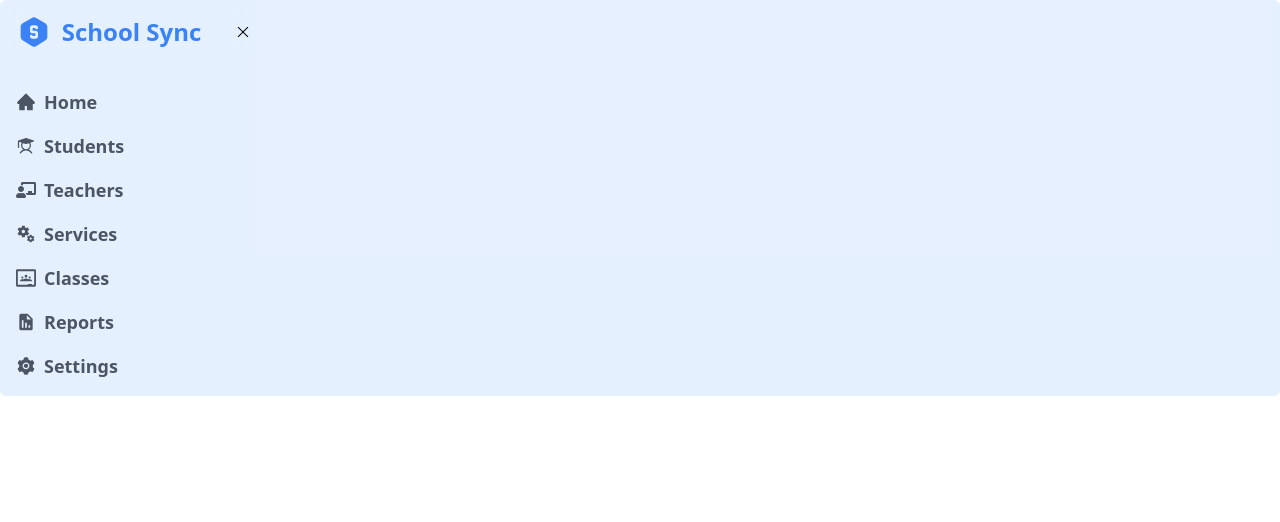
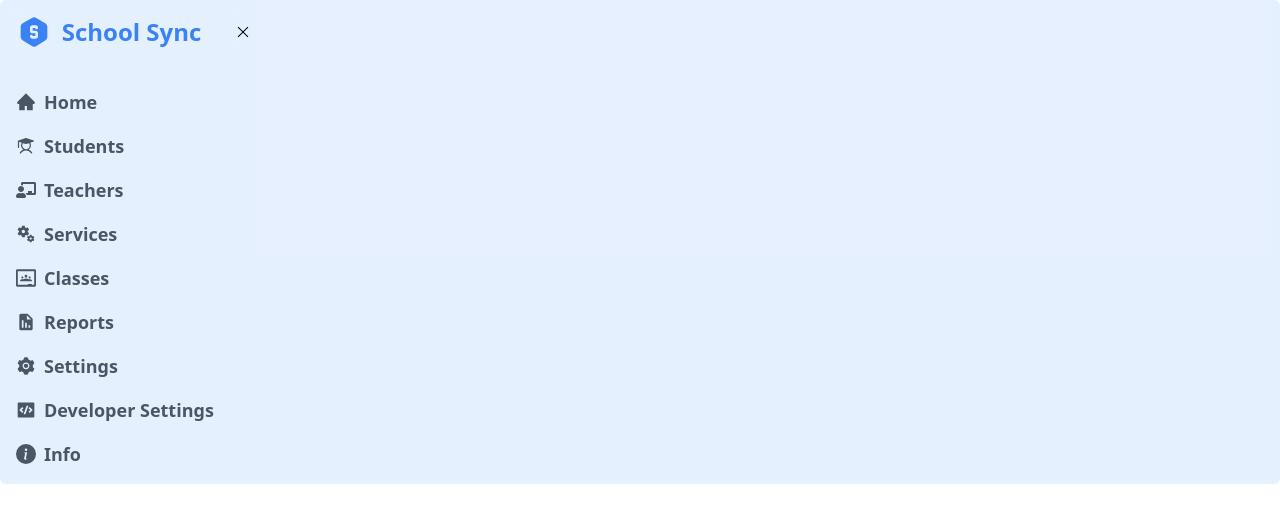
Before and after one commit to HARISHKUMAR023/SchoolMS, a React (Vite) app in the folder client/: page /side in a window 1280 px wide. Shown: the top 522 px of the page. Built offline with nearby package versions, Linux system fonts and the light colour scheme.

Commit message:
added Developer Settings and Info sections on left side bar

```diff
--- a/client/index.html
+++ b/client/index.html
@@ -2,7 +2,7 @@
 <html lang="en">
   <head>
     <meta charset="UTF-8" />
-    <link rel="icon" type="image/svg+xml" href="/white.svg" />
+    <link rel="icon" type="image/svg+xml" href="./" />
     <meta name="viewport" content="width=device-width, initial-scale=1.0" />
     <title>School Sync</title>
   </head>
--- a/client/src/components/UI/Student/StudentForm.tsx
+++ b/client/src/components/UI/Student/StudentForm.tsx
@@ -231,7 +231,7 @@ const StudentForm: React.FC = () => {
                   value={formData.class}
                   onChange={handleChange}
                   required
-                  className="cursor-pointer mt-1 p-2 block w-full bg-black/10 border-b border-gray-300 focus:border-b-black outline-none dark:bg-white/10  dark:focus:border-white"
+                  className="cursor-pointer mt-1 p-2 block w-full bg-black/10 border-b border-gray-300 focus:border-b-black outline-none dark:text-white dark:bg-white/10  dark:focus:border-white"
                 >
                   <option value="" className="dark:bg-darkbg1 dark:text-white">Select Class</option>
                   {classOptions.map((cls) => (
@@ -250,7 +250,7 @@ const StudentForm: React.FC = () => {
                   value={formData.section}
                   onChange={handleChange}
                   required
-                  className="cursor-pointer mt-1 p-2 block w-full border-b bg-black/10 border-gray-300 focus:border-b-black outline-none dark:bg-white/10  dark:focus:border-white"
+                  className="cursor-pointer mt-1 p-2 block w-full border-b bg-black/10 border-gray-300 focus:border-b-black outline-none dark:text-white dark:bg-white/10  dark:focus:border-white"
                 >
                   <option value="" className="dark:bg-darkbg1 dark:text-white">
                     Select Section
--- a/client/src/side/side.css
+++ b/client/src/side/side.css
@@ -20,6 +20,18 @@ body::-webkit-scrollbar-thumb {
   border-radius: 20px;       /* roundness of the scroll thumb */
   border: 3px solid orange;  /* creates padding around scroll thumb */
 }
+
+/* Add necessary styles for the flex layout */
+
+.overflow-y-auto {
+  display: flex;
+  flex-direction: column;
+}
+
+.flex-grow {
+  flex-grow: 1;
+}
+
 
 /* Ripple effect */
 /*
--- a/client/src/side/side.tsx
+++ b/client/src/side/side.tsx
@@ -8,6 +8,8 @@ import { MdOutlineMiscellaneousServices } from "react-icons/md";
 import { SiGoogleclassroom } from "react-icons/si";
 import { BiSolidReport } from "react-icons/bi";
 import { TbHexagonLetterSFilled } from "react-icons/tb";
+import { RiCodeBoxFill } from "react-icons/ri";
+import { BsFillInfoCircleFill } from "react-icons/bs";
 import './side.css';
 
 const Side = () => {
@@ -15,10 +17,6 @@ const Side = () => {
   const [activeSection, setActiveSection] = useState<string | null>(null);
   const [activeSubSection, setActiveSubSection] = useState<string | null>(null);
   const [rippleActive, setRippleActive] = useState(false);
-  // New states for individual section toggles
-  const [isSettingsOpen, setIsSettingsOpen] = useState(false);
-  const [isTeachersOpen, setIsTeachersOpen] = useState(false);
-  // Add more as needed for other sections
 
   const toggleSidebar = () => {
     setIsExpanded(!isExpanded);
@@ -30,12 +28,6 @@ const Side = () => {
     } else {
       setActiveSection(sectionId);
       setActiveSubSection(null); // Reset the sub-section when changing the main section
-      // Toggle individual section states
-      if (sectionId === 'settings') {
-        setIsSettingsOpen(!isSettingsOpen);
-      } else if (sectionId === 'teachers') {
-        setIsTeachersOpen(!isTeachersOpen);
-      }
     }
     setIsExpanded(true);
     setRippleActive(true);
@@ -93,7 +85,7 @@ const Side = () => {
       title: 'Classes',
       icon: <SiGoogleclassroom className={`w-5 h-5 ${activeSection === 'classes' ? 'text-blue-500  dark:text-white' : 'text-gray-600 text-lg dark:text-white/70'}`} />,
       subMenuItems: [
-        { name: 'My Students', link: 'my-students' }
+        { name: '• My Students', link: 'my-students' }
       ],
       roles: ['• admin', 'teacher', 'student'],
     },
@@ -120,47 +112,123 @@ const Side = () => {
     },
   ];
 
+  const developerSettings = [
+    {
+    title: 'Developer Settings',
+    icon: <RiCodeBoxFill className={`w-5 h-5 ${activeSection === 'developer settings' ? 'text-blue-500  dark:text-white' : 'text-gray-600 text-lg dark:text-white/70'}`} />,
+    subMenuItems: [
+      { name: '• Overview', link: 'user-overview' },
+      { name: '• Schedule', link: 'user-schedule' },
+      { name: '• Resources', link: 'add-class' },
+      { name: '• User Management', link: 'user-management' },
+      { name: '• Add User', link: 'add-user' },
+      { name: '• SchoolSM', link: 'student-class-section' },
+    ],
+    roles: ['admin'],
+  },
+  {
+    title: 'Info',
+    icon: <BsFillInfoCircleFill className={`w-5 h-5 ${activeSection === 'info' ? 'text-blue-500  dark:text-white' : 'text-gray-600 text-lg dark:text-white/70'}`} />,
+    subMenuItems: [
+      { name: '• Overview', link: 'user-overview' },
+      { name: '• Schedule', link: 'user-schedule' },
+      { name: '• Resources', link: 'add-class' },
+      { name: '• User Management', link: 'user-management' },
+      { name: '• Add User', link: 'add-user' },
+      { name: '• SchoolSM', link: 'student-class-section' },
+    ],
+    roles: ['admin'],
+  },
+];
+
   return (
     <div className="overflow-y-auto overflow-x-hidden h-full rounded-md bg-primary/70 dark:bg-darkbg1">
-      <div className={`h-auto ${isExpanded ? 'w-64' : 'w-28'} rounded-md transition-all duration-300`}>
-        <div className="h-full  rounded-md">
-          <div id='top' className='flex items-center pt-2 backdrop-blur sticky top-0'>
+      <div
+        className={`h-full ${
+          isExpanded ? "w-64" : "w-28"
+        } rounded-md transition-all duration-300`}
+      >
+        <div className="h-full flex flex-col">
+          <div
+            id="top"
+            className="flex items-center pt-2 backdrop-blur sticky top-0"
+          >
             <div className={`w-full flex items-center justify-center`}>
-              <TbHexagonLetterSFilled className='size-8 text-blue-500 dark:text-white' />
-              <p className={`ml-3 text-2xl font-bold text-blue-500 dark:text-white ${isExpanded ? null : 'hidden'}`}>School Sync</p>
+              <TbHexagonLetterSFilled className="size-8 text-blue-500 dark:text-white" />
+              <p
+                className={`ml-3 text-2xl font-bold text-blue-500 dark:text-white ${
+                  isExpanded ? null : "hidden"
+                }`}
+              >
+                School Sync
+              </p>
             </div>
-            <div className='-mr-[11px] ml-auto'>
+            <div className="-mr-[11px] ml-auto">
               <Hamburger
                 toggled={isExpanded}
                 toggle={toggleSidebar}
-                size={14} />
+                size={14}
+              />
             </div>
           </div>
 
-          <div id='content' className='flex flex-col justify-center p-2 mt-4 '>
+          <div id="content" className="flex-grow flex flex-col p-2 mt-4">
             {menuItems.map((item, index) => (
               <div
                 key={index}
-                className={`p-2  ${activeSection === item.title.toLowerCase() ? 'active-section ripple bg-white/70 dark:bg-white/10' : ''} rounded-md ${rippleActive ? 'ripple-active' : ''}`}>
+                className={`p-2 ${
+                  activeSection === item.title.toLowerCase()
+                    ? "active-section ripple bg-white/70 dark:bg-white/10"
+                    : ""
+                } rounded-md ${rippleActive ? "ripple-active" : ""}`}
+              >
+                <div
+                  id={item.title.toLowerCase()}
+                  className={`${
+                    isExpanded ? "flex-row" : "flex-col"
+                  } flex items-center`}
+                  onClick={() => toggleSection(item.title.toLowerCase())}
+                >
+                  {item.icon}
+                  <p
+                    className={` ${
+                      isExpanded
+                        ? "ml-2 text-lg font-semibold"
+                        : "mt-2 text-lg font-semibold"
+                    } ${
+                      activeSection === item.title.toLowerCase()
+                        ? "text-blue-500 dark:text-white"
+                        : "text-gray-600 text-lg dark:text-white/70"
+                    }`}
+                  >
+                    {item.title}
+                  </p>
+                </div>
 
                 <div
-                  id={item.title.toLowerCase()}
-                  className={`${isExpanded ? 'flex-row' : 'flex-col'} flex items-center s`}
-                  onClick={() => toggleSection(item.title.toLowerCase())}>
-                  {item.icon}
-                  <p
-                    className={` ${isExpanded ? 'ml-2 text-lg font-semibold' : 'mt-2 text-lg font-semibold'} ${activeSection === item.title.toLowerCase() ? 'text-blue-500 dark:text-white' : 'text-gray-600 text-lg dark:text-white/70'}`}>{item.title}</p>
-                </div>
-
-                <div id={`slide-down-${item.title.toLowerCase()}`} className={`overflow-hidden transition-all duration-300 ${activeSection === item.title.toLowerCase() ? 'max-h-42' : 'max-h-0'}`}>
+                  id={`slide-down-${item.title.toLowerCase()}`}
+                  className={`overflow-hidden transition-all duration-300 ${
+                    activeSection === item.title.toLowerCase()
+                      ? "max-h-42"
+                      : "max-h-0"
+                  }`}
+                >
                   <div className="items-center mt-1 ml-8">
                     {item.subMenuItems.map((subItem, subIndex) => (
-
                       <Link
                         key={subIndex}
                         to={subItem.link}
-                        className={`${isExpanded ? 'ml-2' : 'hidden text-lg'} block font-semibold  ${activeSubSection === subItem.name.toLowerCase() ? 'text-blue-500 dark:text-white' : 'text-gray-600 dark:text-white/60'}`}
-                        onClick={() => toggleSubSection(subItem.name.toLowerCase())}>
+                        className={`${
+                          isExpanded ? "ml-2" : "hidden text-lg"
+                        } block font-semibold ${
+                          activeSubSection === subItem.name.toLowerCase()
+                            ? "text-blue-500 dark:text-white"
+                            : "text-gray-600 dark:text-white/60"
+                        }`}
+                        onClick={() =>
+                          toggleSubSection(subItem.name.toLowerCase())
+                        }
+                      >
                         {subItem.name}
                       </Link>
                     ))}
@@ -168,6 +236,74 @@ const Side = () => {
                 </div>
               </div>
             ))}
+
+            <div id='bottom' className='mt-auto'>
+              {/* Developer Settings Section */}
+              {developerSettings.map((devSetting, devIndex) => (
+                <div
+                  key={devIndex}
+                  className={`p-2  ${
+                    activeSection === devSetting.title.toLowerCase()
+                      ? "active-section ripple bg-white/70 dark:bg-white/10"
+                      : ""
+                  } rounded-md ${rippleActive ? "ripple-active" : ""}`}
+                >
+                  <div
+                    id={devSetting.title.toLowerCase()}
+                    className={`${
+                      isExpanded ? "flex-row" : "flex-col"
+                    } flex items-center`}
+                    onClick={() => toggleSection(devSetting.title.toLowerCase())}
+                  >
+                    {devSetting.icon}
+                    <p
+                      className={` ${
+                        isExpanded
+                          ? "ml-2 text-lg font-semibold"
+                          : "mt-2 text-lg font-semibold"
+                      } ${
+                        activeSection === devSetting.title.toLowerCase()
+                          ? "text-blue-500 dark:text-white"
+                          : "text-gray-600 text-lg dark:text-white/70"
+                      }`}
+                    >
+                      {devSetting.title}
+                    </p>
+                  </div>
+                  <div
+                    id={`slide-down-${devSetting.title.toLowerCase()}`}
+                    className={`overflow-hidden transition-all duration-300 ${
+                      activeSection === devSetting.title.toLowerCase()
+                        ? "max-h-42"
+                        : "max-h-0"
+                    }`}
+                  >
+                    <div className="items-center mt-1 ml-8">
+                      {devSetting.subMenuItems.map((subItem, subIndex) => (
+                        <Link
+                          key={subIndex}
+                          to={subItem.link}
+                          className={`${
+                            isExpanded ? "ml-2" : "hidden text-lg"
+                          } block font-semibold ${
+                            activeSubSection === subItem.name.toLowerCase()
+                              ? "text-blue-500 dark:text-white"
+                              : "text-gray-600 dark:text-white/60"
+                          }`}
+                          onClick={() => toggleSubSection(subItem.name.toLowerCase())}
+                        >
+                          {subItem.name}
+                        </Link>
+                      ))}
+                    </div>
+
+                  </div>
+                </div>
+              ))}
+            </div>
+
+
+
           </div>
         </div>
       </div>
```
Also changed, not shown: client/src/components/UI/Student/StudentList.tsx (+30 -19 lines).
